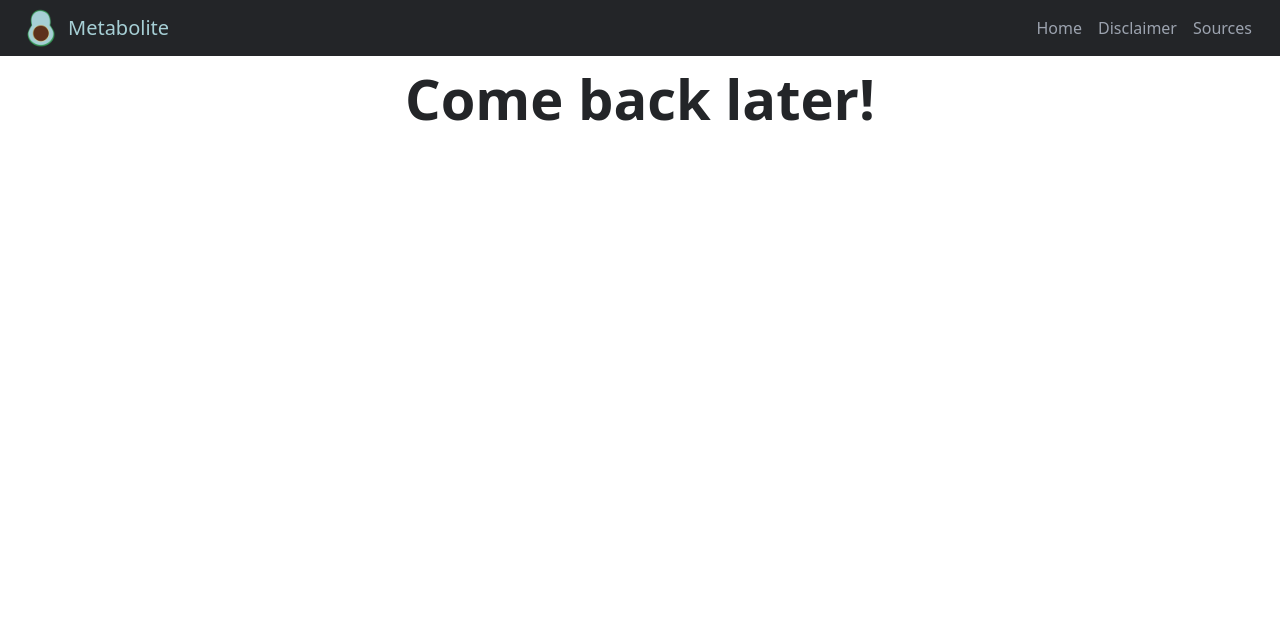
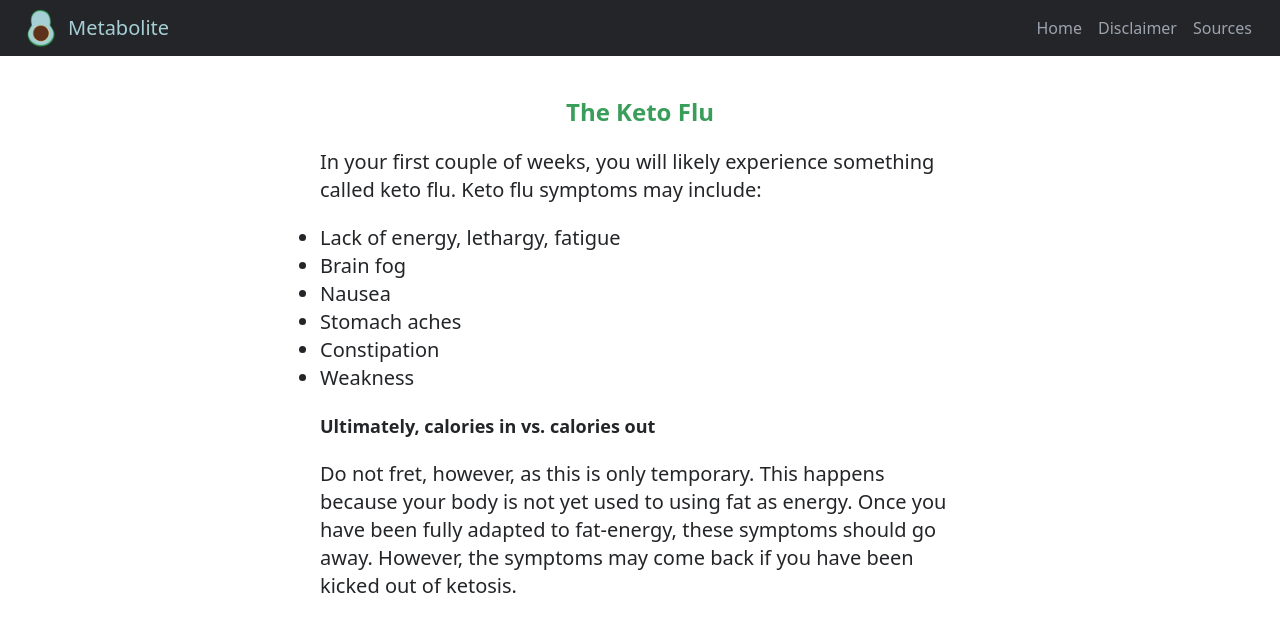
Before and after one commit to Ahljenn/metabolite, a Next.js app: page /keto-flu in a window 1280 px wide. Shown: the top 632 px of the page. Built offline with nearby package versions, Linux system fonts and the light colour scheme.

Commit message:
keto flu page

```diff
--- /dev/null
+++ b/components/static_data/flu_symptoms.ts
@@ -0,0 +1,8 @@
+export const symptoms: string[] = [
+  'Lack of energy, lethargy, fatigue',
+  'Brain fog',
+  'Nausea',
+  'Stomach aches',
+  'Constipation',
+  'Weakness',
+];
--- a/pages/keto-flu/index.tsx
+++ b/pages/keto-flu/index.tsx
@@ -1,9 +1,39 @@
-import React from 'react';
+import Head from 'next/head';
+import { symptoms } from '../../components/static_data/flu_symptoms';
 
 const KetoFlu: React.FC = (): JSX.Element => {
   return (
     <>
-      <h1 className="mx-5 text-[2rem] sm:text-[3.5rem] font-bold text-center">Come back later!</h1>
+      <Head>
+        <title>Keto Flu | Metabolite</title>
+        <link rel="icon" href="/favicon.png" />
+      </Head>
+
+      <section className="flex flex-col items-center mt-5 ">
+        <h2 className="font-bold text-md sm:text-2xl text-primary mt-5">The Keto Flu</h2>
+        <div className="w-[18rem] sm:w-[40rem] text-sm sm:text-xl">
+          <p className="mt-5">
+            In your first couple of weeks, you will likely experience something called keto flu.
+            Keto flu symptoms may include:
+          </p>
+          <ol className="mt-5 list">
+            {symptoms.map((sym: string) => {
+              return (
+                <li key={sym} className="list-disc">
+                  {sym}
+                </li>
+              );
+            })}
+          </ol>
+          <h3 className="mt-5 font-bold text-lg">Ultimately, calories in vs. calories out</h3>
+          <p className="mt-5">
+            Do not fret, however, as this is only temporary. This happens because your body is not
+            yet used to using fat as energy. Once you have been fully adapted to fat-energy, these
+            symptoms should go away. However, the symptoms may come back if you have been kicked out
+            of ketosis.
+          </p>
+        </div>
+      </section>
     </>
   );
 };
```
